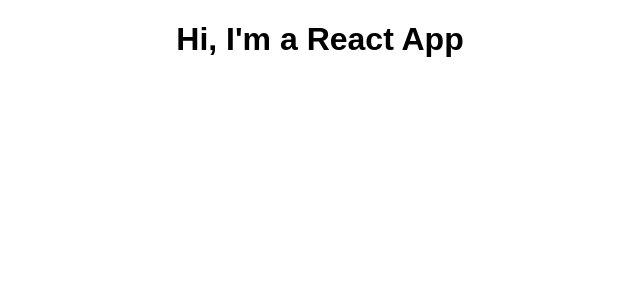
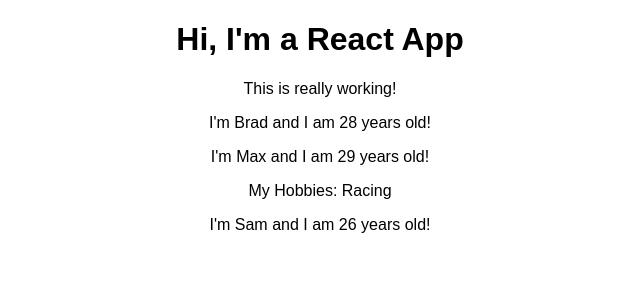
Before and after one commit to avishka964/react-guid, a React (Create React App) app: page / in a window 1280 px wide. Shown: the top 300 px of the page, without its empty margins (320-960 px from the left). Built offline with nearby package versions, Linux system fonts and the light colour scheme.

Commit message:
props and child props

```diff
--- a/src/App.js
+++ b/src/App.js
@@ -1,11 +1,18 @@
 import React, { Component } from "react"
 import "./App.css"
+import Person from "./Person/Person"
 
 class App extends Component {
   render() {
     return (
       <div className="App">
         <h1>Hi, I'm a React App</h1>
+        <p>This is really working!</p>
+        <Person name="Brad" age="28" />
+        <Person name="Max" age="29">
+          My Hobbies: Racing
+        </Person>
+        <Person name="Sam" age="26" />
       </div>
     )
   }
--- /dev/null
+++ b/src/Person/Person.js
@@ -0,0 +1,14 @@
+import React from "react"
+
+const person = (props) => {
+  return (
+    <div>
+      <p>
+        I'm {props.name} and I am {props.age} years old!
+      </p>
+      <p>{props.children}</p>
+    </div>
+  )
+}
+
+export default person
```
